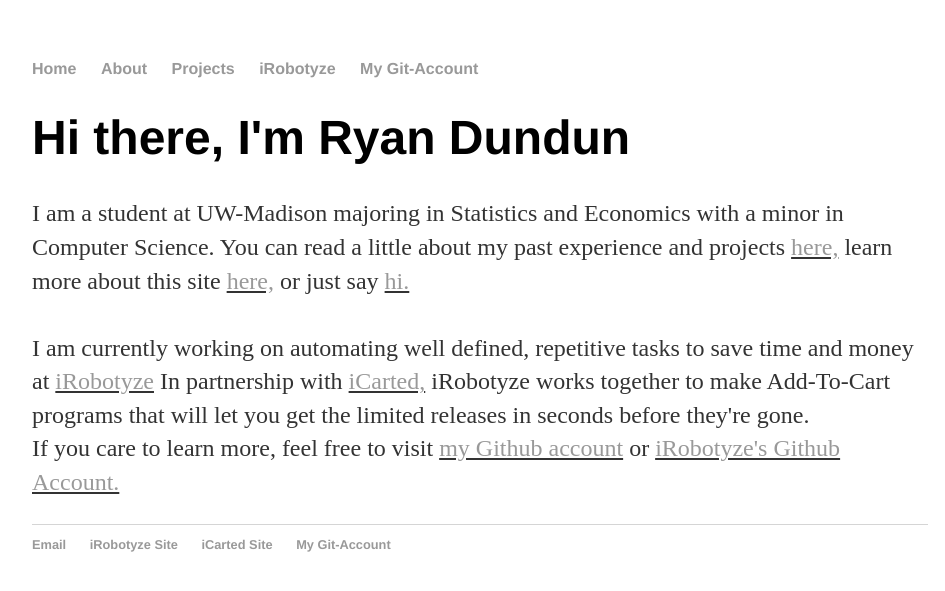
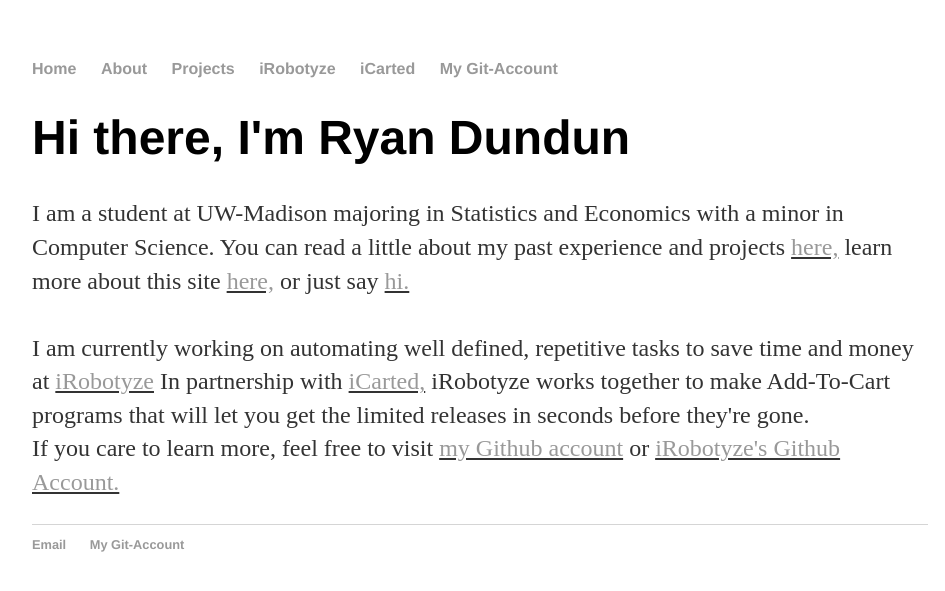
Before and after one commit to ryandundun/backup-Website, a Jekyll site: the page built from index.html, in a window 1280 px wide. Shown: the top 591 px of the page, without its empty margins (160-1105 px from the left). Built offline with Jekyll 4.4.1, drawn with Linux system fonts in a browser that asks for light colours.

Commit message:
Update default.html

```diff
--- a/_layouts/default.html
+++ b/_layouts/default.html
@@ -26,8 +27,6 @@
 		<footer>
     		<ul>
         		<li><a href="mailto:dundun@wisc.edu">Email</a></li>
-        		<li><a href="https://irobotyze.github.io">iRobotyze Site</a></li>
-			<li><a href="https://icarts.shop">iCarted Site</a></li>
 			<li><a href="https://github.com/ryandundun">My Git-Account</a></li>
 
 			</ul>
```
Also changed, not shown: other parts of _layouts/default.html (+1 -0 lines).
